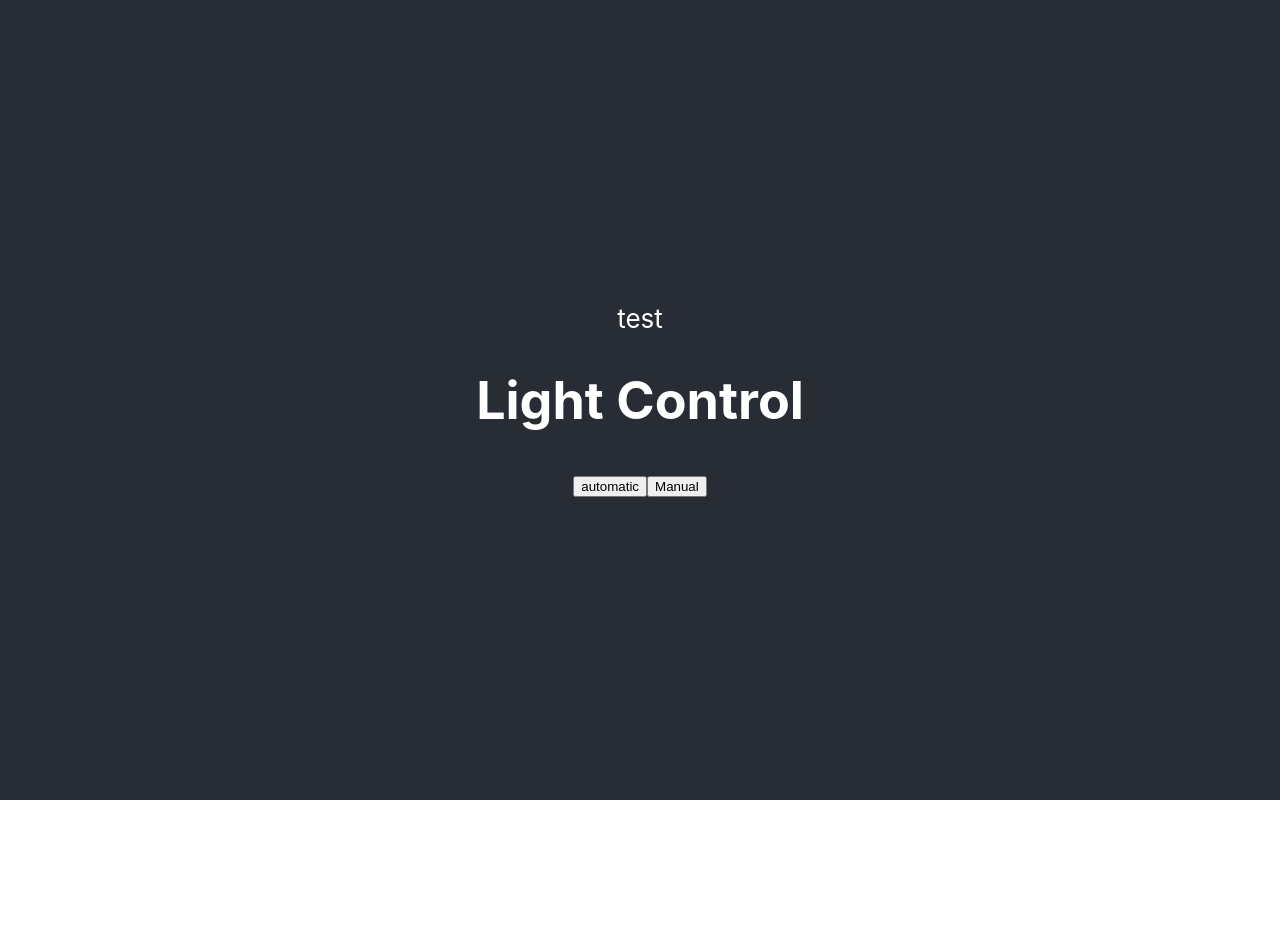
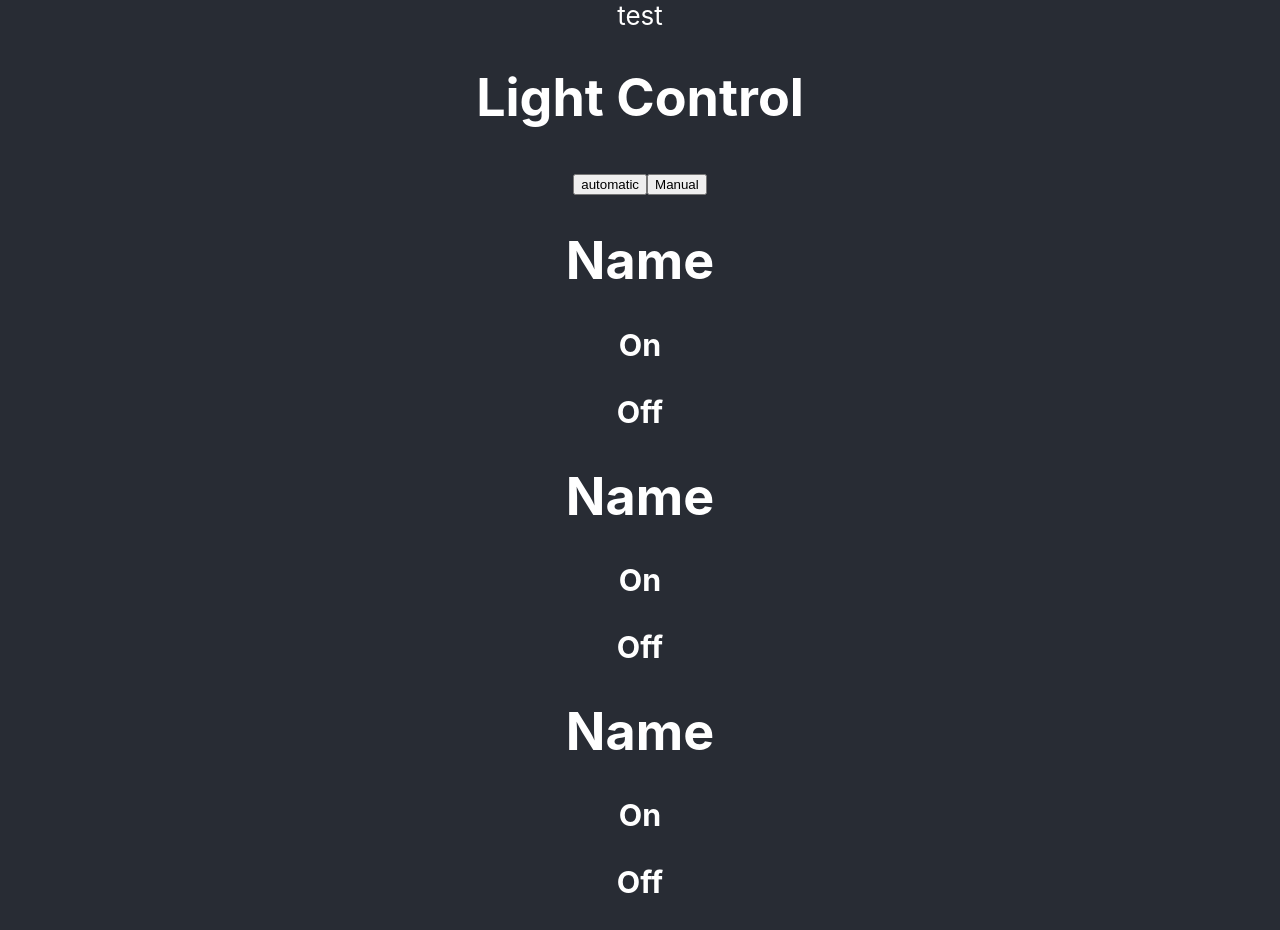
Before and after one commit to Exceed-Group13/mini-project, a React (Create React App) app: page / in a window 1280 px wide. Before the commit the page ends 800 px from the top, so only its background shows below. Built offline with nearby package versions, Linux system fonts and the light colour scheme.

Commit message:
example componenet

```diff
--- a/src/App.js
+++ b/src/App.js
@@ -1,6 +1,6 @@
-import logo from './logo.svg';
 import './App.css';
 import Home from './pages/Home';
+import Control from './pages/Control';
 
 function App() {
   return (
@@ -10,6 +10,7 @@ function App() {
           test
         </a>
         <Home />
+        <Control />
       </header>
     </div>
   );
--- a/src/components/Controller.jsx
+++ b/src/components/Controller.jsx
@@ -0,0 +1,16 @@
+import React from 'react'
+// import { Link } from 'react-router-dom'
+// import '/App.css'
+
+const Controller = () => {
+
+	return (
+		<div className='box'>
+            <h1 className='room'>Name</h1>
+            <h3>On</h3>
+            <h3>Off</h3>
+        </div>
+	)
+}
+
+export default Controller
--- a/src/pages/Control.jsx
+++ b/src/pages/Control.jsx
@@ -1,36 +1,24 @@
-import React, { useEffect } from 'react'
-import Card from '../components/Card'
-import CategoryPanel from '../components/CategoryPanel'
-import FoodBanner from '../components/FoodBanner'
-import banner from '../assets/food-banner.webp'
-import '../styles/Home.css'
-import { useState } from 'react'
-import { getPlaces } from '../services/places'
-import Button from '../components/Button'
-import { Link } from 'react-router-dom'
+import React from 'react'
+// import '../styles/Home.css'
+// import { useState } from 'react'
+import Controller from '../components/Controller'
 
 const Control = () => {
   // เริ่มต้นเราจะให้ข้อมูล state ของ places เริ่มต้นเป็นข้อมูล sample ที่เตรียมมาโดยใส่ไปใน argument ของ useState ซึ่งเป็นการตั้งค่า default ของ state นั้นๆ
-  const [places, setPlaces] = useState(sampleData)
+//   const [controls, setControls] = useState(0)
 
 
-  useEffect(() => {
-    getPlaces().then(data => setPlaces(data))
-  }, [])
+//   useEffect(() => {
+//     getPlaces().then(data => setPlaces(data))
+//   }, [])
+
   return (
-    <div className='home-container'>
-      <FoodBanner image={banner} />
-      <CategoryPanel />
-      <div className="home-page-content">
-        <div className="content-header">
-          <h2>ร้านแนะนำสุดๆ</h2>
-          <Link to='/addplace'><Button name="เพิ่มร้าน" /></Link>
-        </div>
+    <div>
+        <Controller />
+        <Controller />
+        <Controller />
+    </div>
 
-        {/* TODO: เอาข้อมูลร้านต่างๆมาแสดงในรูปแบบของ Component <Card /> ที่สร้างไว้ */}
-        {places.map(place => <Card {...place} />)}
-      </div>
-    </div>
   )
 }
 
```
